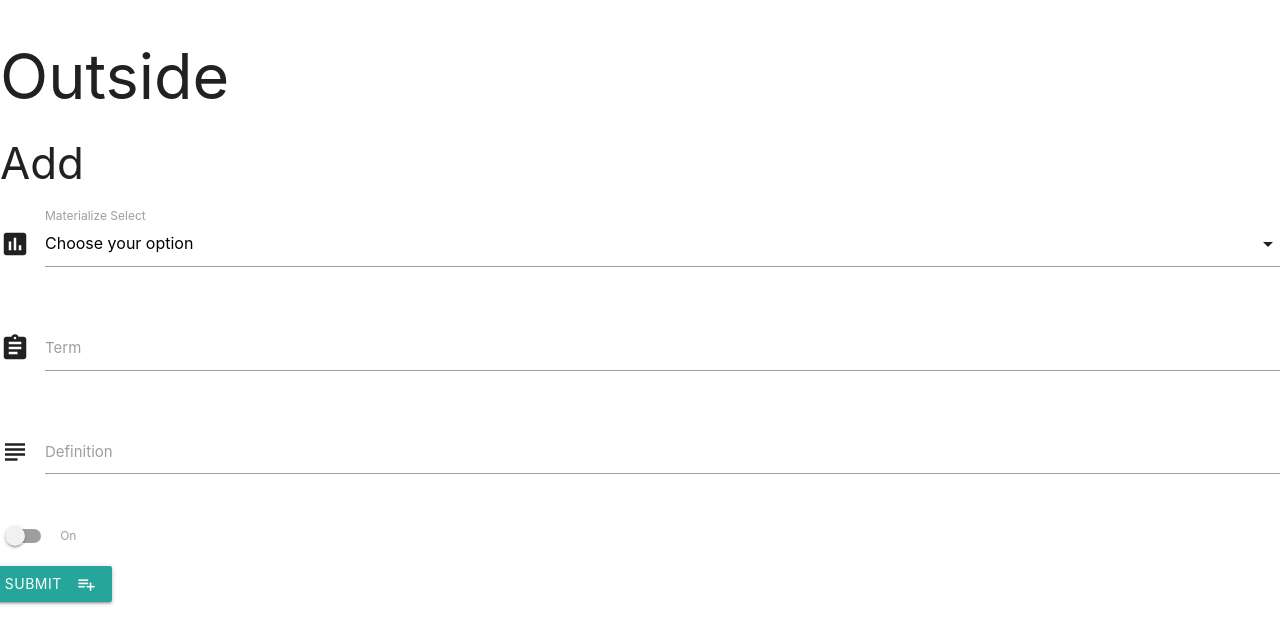
After one commit to Code-Institute-Submissions/data-centric-milestone-project-2, a Flask app: page /add in a window 1280 px wide. The commit adds this page. Shown: the top 644 px of the page. Run offline with Flask 2, Linux system fonts and the light colour scheme; data that the repository does not hold is empty; some libraries are stand-ins or nearby versions.

Commit message:
GET and INSERT database function already tested and implemented

```diff
--- a/app.py
+++ b/app.py
@@ -5,8 +5,8 @@ from bson.objectid import ObjectId
 
 app = Flask(__name__)
 
-app.config["MONGO_DBNAME"]= os.getenv("MONGO_DBNAME")
-app.config["MONGO_URI"]= os.getenv("MONGO_URI")
+app.config["MONGO_DBNAME"]= "DataCentricDB"
+app.config["MONGO_URI"]= "mongodb+srv://root:r00tUser@myfirstcluster-ur23i.mongodb.net/DataCentricDB?retryWrites=true&w=majority"
 
 mongo = PyMongo(app)
 
@@ -15,6 +15,16 @@ mongo = PyMongo(app)
 def test():
     return render_template("index.html", definicoes=mongo.db.Definitions.find())
 
+@app.route('/add')
+def add():
+    return render_template("add.html", domains=mongo.db.Domains.find())
+
+@app.route('/insert',methods=["POST"])
+def insert():
+    definitions= mongo.db.Definitions
+    definitions.insert_one(request.form.to_dict())
+    return redirect(url_for('test'))
+
 if __name__ == '__main__':
     app.run(host=os.environ.get('IP',"0.0.0.0"),
     port=os.environ.get('PORT',"5000"),
--- /dev/null
+++ b/templates/add.html
@@ -0,0 +1,52 @@
+{% extends 'base.html' %}
+{% block content %}
+   <h3>Add</h3>
+
+    <div class="row">
+        <form action="{{url_for('insert')}}" method="POST" class="col s12">
+            <div class="row">
+                <div class="row">
+                    <div class="input-field col s12">
+                        <i class="material-icons prefix">poll</i>
+                        <select id="domain_name" name="domain_name">
+                            <option value="" disabled selected>Choose your option</option>
+                            {% for domain in domains %}
+                            <option value="{{domain.domain_name}}">{{domain.domain_name}}</option>
+                            {% endfor %}
+                        </select>
+                        <label>Materialize Select</label>
+                    </div>
+                </div>
+                <div class="row">
+                    <div class="input-field col s12">
+                        <i class="material-icons prefix">assignment</i>
+                        <input id="term" name="term" type="text" class="validate">
+                        <label for="term">Term</label>
+                    </div>
+                </div>
+                <div class="row">
+                    <div class="input-field col s12">
+                        <i class="material-icons prefix">subject</i>
+                        <textarea id="definition" name="definition" class="materialize-textarea"></textarea>
+                        <label for="definition">Definition</label>
+                    </div>
+                </div>
+                <div class="row">
+                     <div class="switch">
+                        <label>
+                        <input id="upvote" name="upvote" type="checkbox">
+                        <span class="lever"></span>
+                        On
+                        </label>
+                    </div>
+                </div>
+                <div class="row">
+                    <button class="btn waves-effect waves-light" type="submit" name="action">Submit
+                        <i class="material-icons right">playlist_add</i>
+                    </button>
+                </div>
+            </div>
+        </form>
+    </div>
+
+{% endblock %}
--- a/templates/base.html
+++ b/templates/base.html
@@ -29,8 +29,8 @@
     <script>
         $(document).ready(function(){
             $('.collapsible').collapsible();
+            $('select').formSelect();
         });
     </script>
-
 </body>
 </html>
```
Also changed, not shown: templates/index.html (+12 -24 lines), .theia/launch.json (added).
